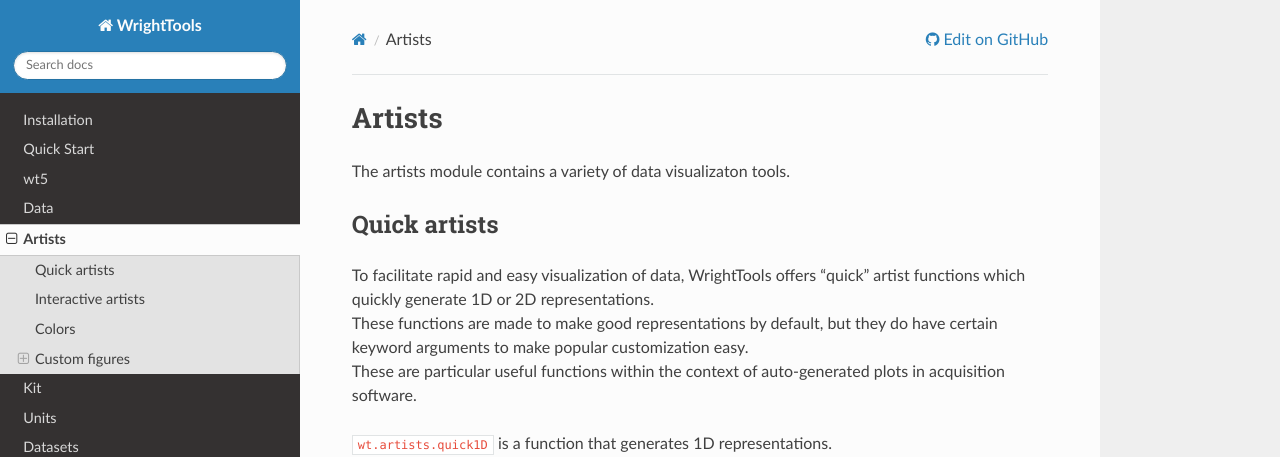
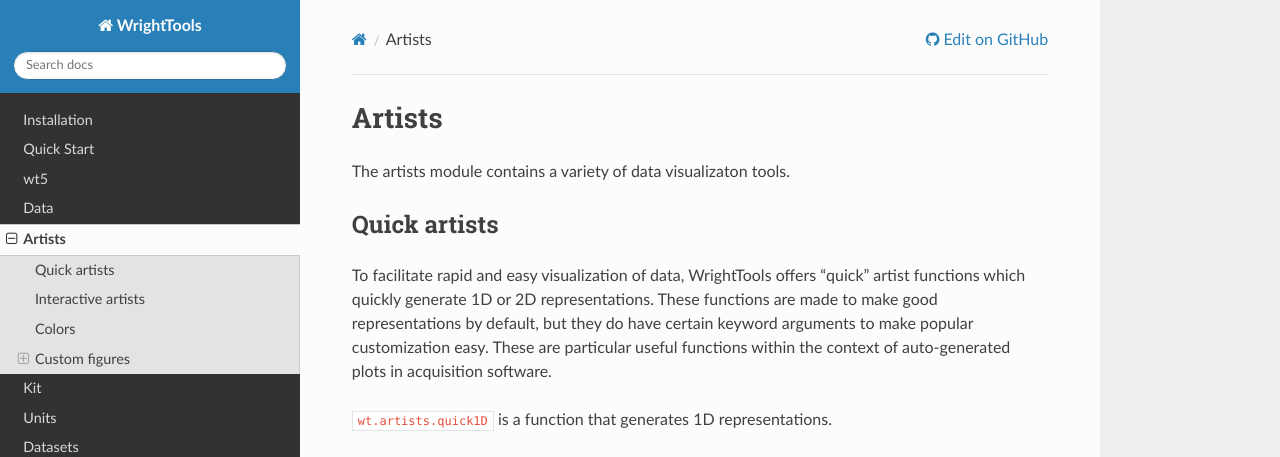
Before and after one commit to wright-group/WrightTools, a Sphinx documentation site: the page built from docs/artists.rst, in a window 1280 px wide and 1400 px high. Shown: the top 457 px of the window. Built offline with Sphinx 7.4.7 and the Read the Docs theme 2.0.0, drawn with Linux system fonts in a browser that asks for light colours; pages that are not in the unit, such as notebooks, are missing from menus; the version number could not be read and is left out; some of the changed text lies outside the part shown; grey boxes are pictures that could not be loaded.

Commit message:
No longer indent

```diff
--- a/docs/artists.rst
+++ b/docs/artists.rst
@@ -8,14 +8,14 @@
 Quick artists
 -------------
 
-| To facilitate rapid and easy visualization of data, WrightTools offers
-  “quick” artist functions which quickly generate 1D or 2D
-  representations.
-| These functions are made to make good representations by default, but
-  they do have certain keyword arguments to make popular customization
-  easy.
-| These are particular useful functions within the context of
-  auto-generated plots in acquisition software.
+To facilitate rapid and easy visualization of data, WrightTools offers
+“quick” artist functions which quickly generate 1D or 2D
+representations.
+These functions are made to make good representations by default, but
+they do have certain keyword arguments to make popular customization
+easy.
+These are particular useful functions within the context of
+auto-generated plots in acquisition software.
 
 ``wt.artists.quick1D`` is a function that generates 1D representations.
 
@@ -57,18 +57,18 @@
 mode). The ``channel`` kwarg allows users to specify what channel they
 would like to plot.
 
-| Perhaps the most powerful feature of ``quick1D`` and ``quick2D`` are
-  their ability to treat higher-dimensional datasets by automatically
-  generating multiple figures. When handing a dataset of higher
-  dimensionality to these artists, the user may choose which axes will
-  be plotted against using keyword arguments.
-| Any axis not plotted against will be iterated over such that an image
-  will be generated at each coordinate in that axis. Users may also
-  provide a dictionary with entries of the form
-  ``{axis_name: [position, units]}`` to choose a specific coordinates
-  along non-plotted axes. Positions along non-plotted axes are reported
-  in the title of each plot and overlines are shown when applicable.
-  These functionalities are derived from ``wt.Data.chop``.
+Perhaps the most powerful feature of ``quick1D`` and ``quick2D`` are
+their ability to treat higher-dimensional datasets by automatically
+generating multiple figures. When handing a dataset of higher
+dimensionality to these artists, the user may choose which axes will
+be plotted against using keyword arguments.
+Any axis not plotted against will be iterated over such that an image
+will be generated at each coordinate in that axis. Users may also
+provide a dictionary with entries of the form
+``{axis_name: [position, units]}`` to choose a specific coordinates
+along non-plotted axes. Positions along non-plotted axes are reported
+in the title of each plot and overlines are shown when applicable.
+These functionalities are derived from ``wt.Data.chop``.
 
 Interactive artists
 -------------------
```
